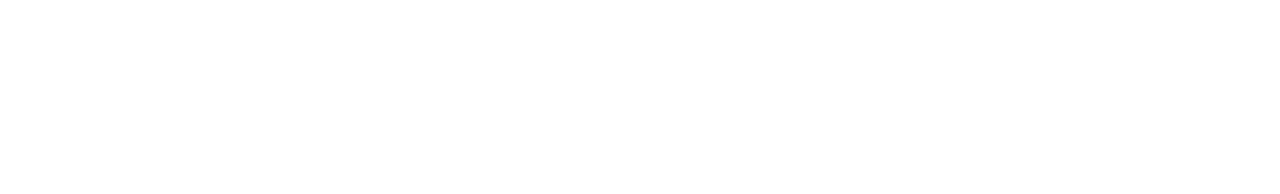
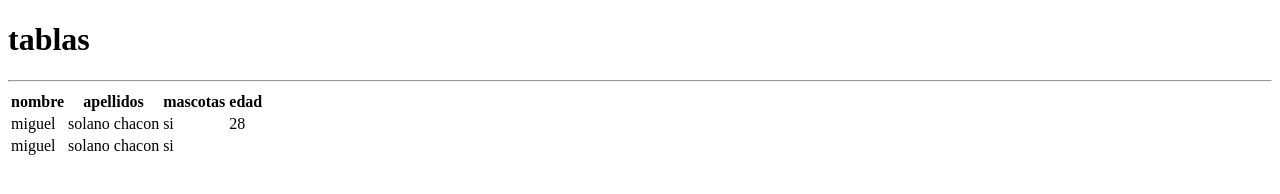
Before and after one commit to zalas01/practica, a plain HTML site: page index.html in a window 1280 px wide. Drawn offline with Linux system fonts and the light colour scheme.

Commit message:
inicio de tabla

```diff
--- a/index.html
+++ b/index.html
@@ -7,6 +7,28 @@
     <title>practica html</title>
 </head>
 <body>
-
+    <h1>tablas</h1>
+    <hr>
+    <table>
+        <thead>
+            <th>nombre</th>
+            <th>apellidos</th>
+            <th>mascotas</th>
+            <th>edad</th>
+        </thead>
+    <tbody>
+        <tr>
+        <td>miguel</td>
+        <td>solano chacon</td>
+        <td>si</td>
+        <td>28</td>
+    </tr>
+    <tr>
+    <td>miguel</td>
+        <td>solano chacon</td>
+        <td>si</td>
+    </tr>
+    </tbody>
+    </table>
 </body>
 </html>
```
